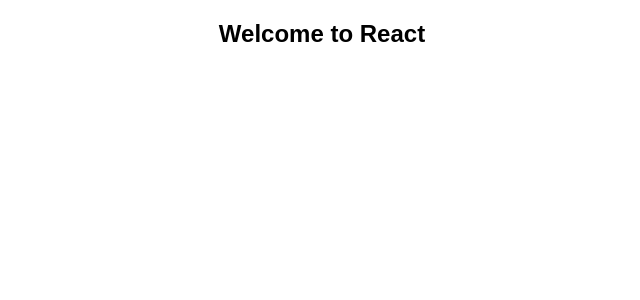
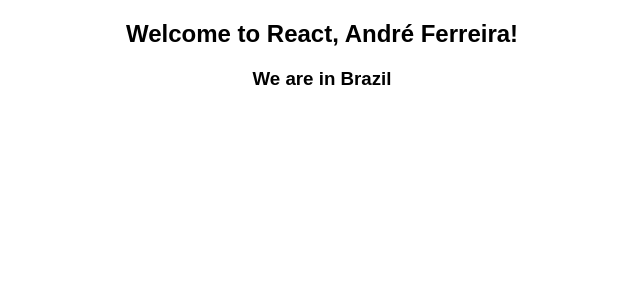
Before and after one commit to aferreira44/react-hackernews, a React (Create React App) app: page / in a window 1280 px wide. Shown: the top 300 px of the page, without its empty margins (318-958 px from the left). Built offline with nearby package versions, Linux system fonts and the light colour scheme.

Commit message:
refactor: Add more variables to JSX

```diff
--- a/src/App.js
+++ b/src/App.js
@@ -4,9 +4,16 @@
 class App extends Component {
     render() {
         var helloWorld = 'Welcome to React';
+        var user = {
+            name: 'André',
+            lastName: 'Ferreira'
+        };
+        var country = 'Brazil';
+
         return (
             <div className="App">
-                <h2>{helloWorld}</h2>
+                <h2>{helloWorld}, {user.name} {user.lastName}!</h2>
+                <h3>We are in {country}</h3>
             </div>
         );
     }
```
